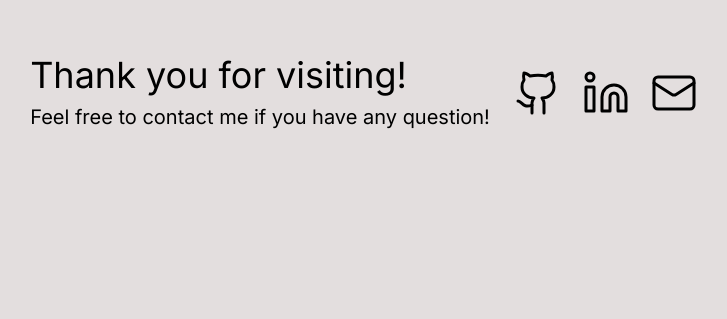
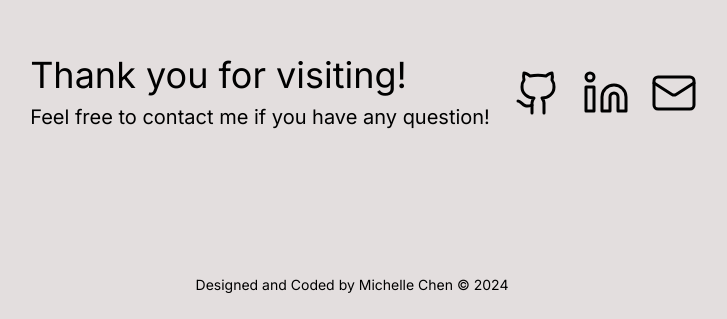
Before and after one commit to hsiangyichen/michelle-portfolio, a Next.js app: page / in a window 1280 px wide. Shown: the part 6577-6896 px from the top of the page, without its empty margins (276-1003 px from the left). Before the commit the page ends 6852 px from the top, so only its background shows below. Built offline with nearby package versions, Linux system fonts and the light colour scheme.

Commit message:
feat: add footer

```diff
--- a/src/app/components/Footer.js
+++ b/src/app/components/Footer.js
@@ -1,7 +1,16 @@
 import React from "react";
 
 const Footer = () => {
-  return <div>Footer</div>;
+  return (
+    <div className="flex flex-col w-full items-center text-center pb-6">
+      <div className="flex items-center w-full justify-center">
+        <div className="border-t-2 border-black flex-grow mr-6 sm:hidden"></div>
+        <p className="text-sm mr-6">
+          Designed and Coded by Michelle Chen © 2024
+        </p>
+      </div>
+    </div>
+  );
 };
 
 export default Footer;
--- a/src/app/page.js
+++ b/src/app/page.js
@@ -6,6 +6,7 @@ import Contact from "@/pages/Contact";
 import Intro from "@/pages/Intro";
 import SideItem from "@/components/SideItem";
 import Skills from "@/pages/Skills";
+import Footer from "./components/Footer";
 // import About from "./pages/About";
 
 export default function Home() {
@@ -22,6 +23,7 @@ export default function Home() {
       </div>
       <Contact />
       <SideItem />
+      <Footer />
     </>
   );
 }
```
